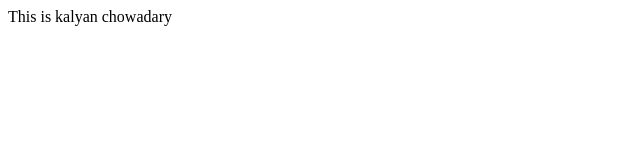
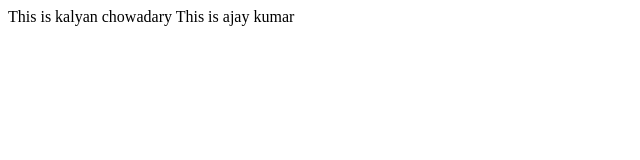
Before and after one commit to kalyannadella/git-tuts, a plain HTML site: page index.html in a window 1280 px wide. Shown: the whole page, without its empty margins (0-640 px from the left). Drawn offline with Linux system fonts and the light colour scheme.

Commit message:
some change with html

```diff
--- a/index.html
+++ b/index.html
@@ -7,5 +7,6 @@
 </head>
 <body>
     This is kalyan chowadary
+    This is ajay kumar
 </body>
 </html>
```
